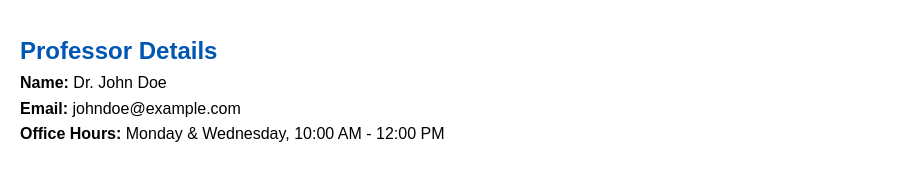
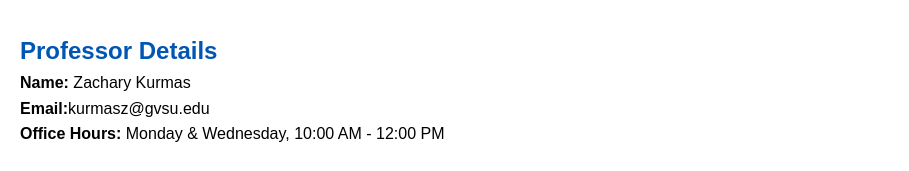
Before and after one commit to vegesnasankeerthana/CIS-658-expressjs, a plain HTML site: page index.html in a window 1280 px wide. Shown: the part 409-580 px from the top of the page, without its empty margins (0-909 px from the left). Drawn offline with Linux system fonts and the light colour scheme.

Commit message:
Update index.html

```diff
--- a/index.html
+++ b/index.html
@@ -25,8 +25,8 @@
   </section>
   <section class="professor">
     <h2>Professor Details</h2>
-    <p><strong>Name:</strong> Dr. John Doe</p>
-    <p><strong>Email:</strong> johndoe@example.com</p>
+    <p><strong>Name:</strong> Zachary Kurmas</p>
+    <p><strong>Email:</strong>kurmasz@gvsu.edu </p>
     <p><strong>Office Hours:</strong> Monday & Wednesday, 10:00 AM - 12:00 PM</p>
   </section>
   <footer>
```
